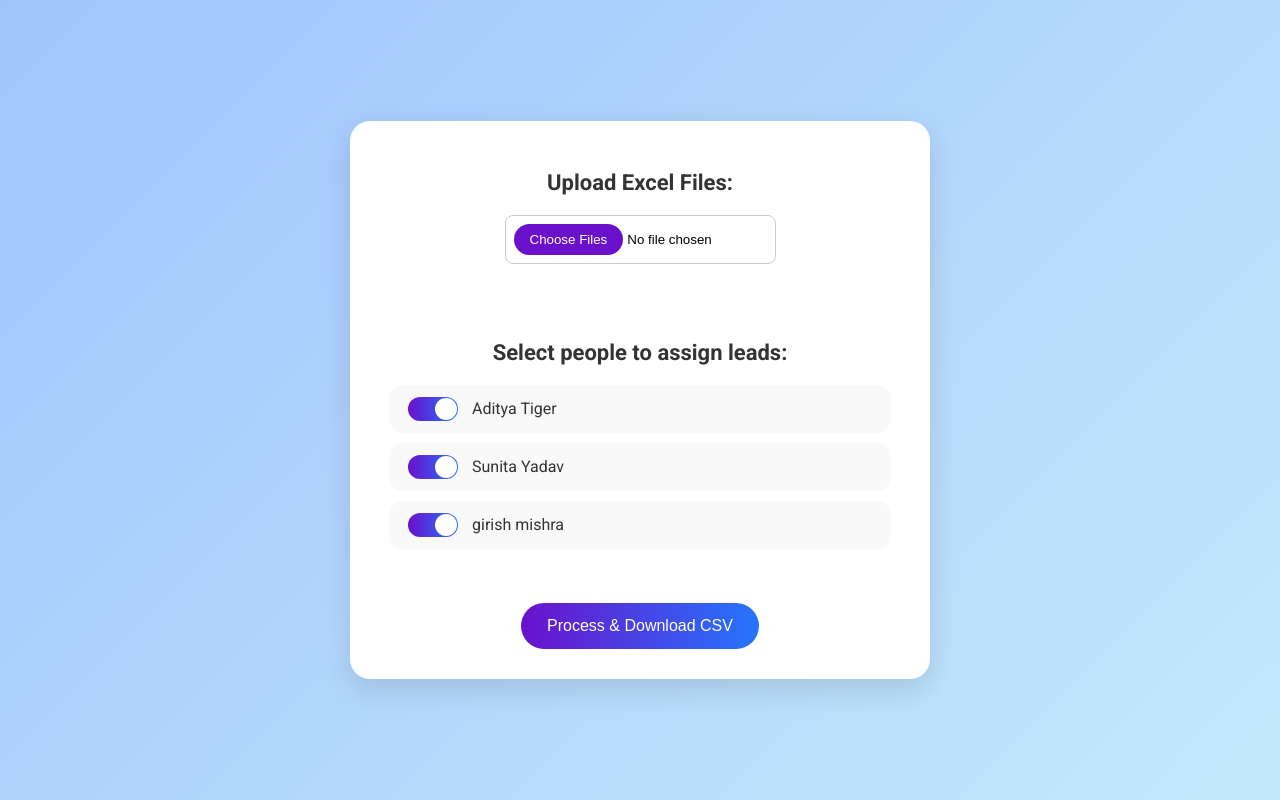
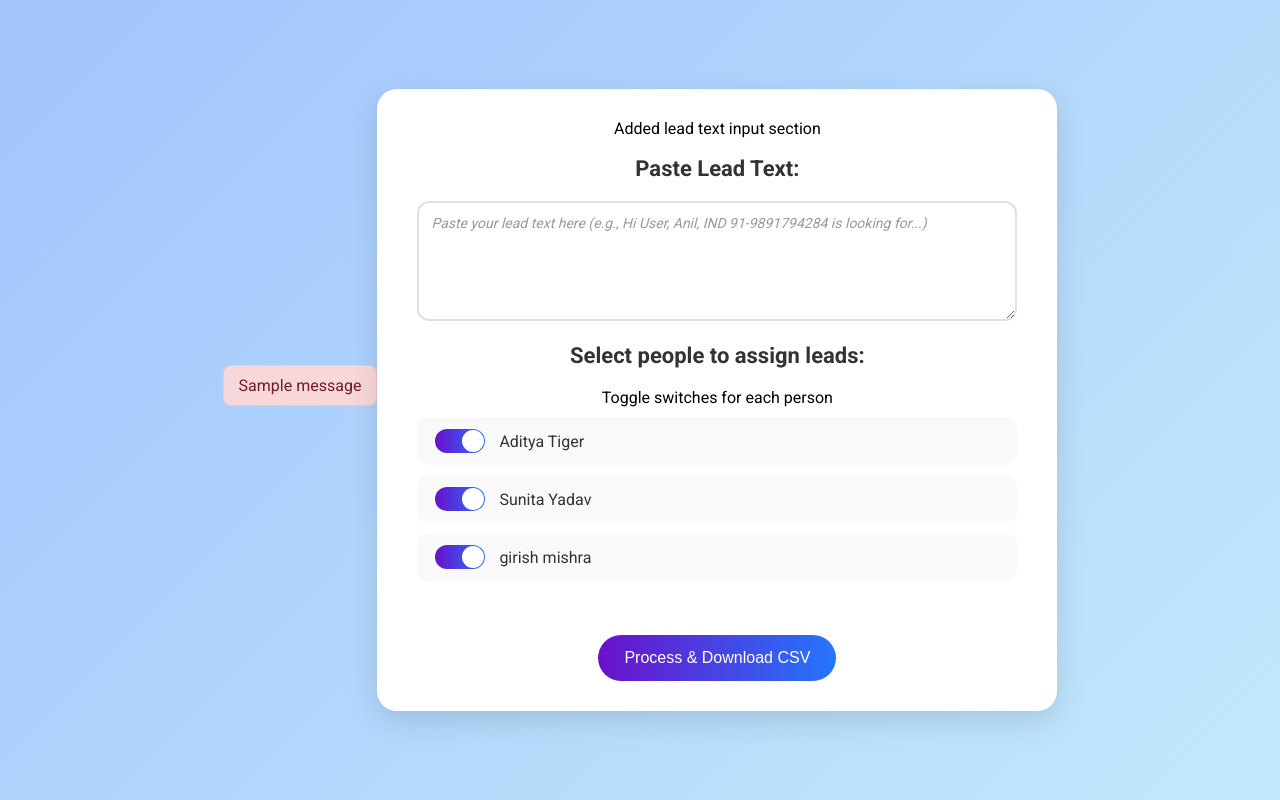
Before and after one commit to yash406/Flast-excel, a Flask app: page / in a window 1280 px wide. Run offline with Flask 3, Linux system fonts and the light colour scheme; one stand-in notice (Sample message) is shown.

Commit message:
Update index.html

```diff
--- a/templates/index.html
+++ b/templates/index.html
@@ -23,7 +23,7 @@
       padding: 30px 40px;
       border-radius: 20px;
       box-shadow: 0 10px 30px rgba(0, 0, 0, 0.12);
-      max-width: 500px;
+      max-width: 600px;
       width: 90%;
       text-align: center;
     }
@@ -32,6 +32,30 @@
       font-size: 22px;
       margin-bottom: 20px;
       color: #333;
+    }
+
+    /* Added styles for lead text textarea */
+    textarea {
+      width: 100%;
+      min-height: 120px;
+      padding: 12px;
+      border: 2px solid #e0e0e0;
+      border-radius: 12px;
+      font-family: 'Roboto', sans-serif;
+      font-size: 14px;
+      resize: vertical;
+      transition: border-color 0.3s;
+      box-sizing: border-box;
+    }
+
+    textarea:focus {
+      outline: none;
+      border-color: #6a11cb;
+    }
+
+    textarea::placeholder {
+      color: #999;
+      font-style: italic;
     }
 
     input[type="file"] {
@@ -56,26 +80,6 @@
       background: #2575fc;
     }
 
-    label {
-      display: block;
-      background: #f5f5f5;
-      padding: 10px 14px;
-      border-radius: 12px;
-      margin: 8px 0;
-      text-align: left;
-      cursor: pointer;
-      transition: 0.3s;
-      font-weight: 500;
-    }
-
-    label:hover {
-      background: #eaeaea;
-    }
-
-    input[type="checkbox"] {
-      margin-right: 10px;
-    }
-
     button[type="submit"] {
       background: #2575fc;
       background: linear-gradient(to right, #6a11cb, #2575fc);
@@ -93,7 +97,7 @@
       opacity: 0.9;
     }
 
-    /* Custom styled checkbox switches */
+    /* Custom styled checkbox switches from reference */
     .checkbox-container {
       display: flex;
       align-items: center;
@@ -148,27 +152,85 @@
       font-weight: 500;
       color: #333;
     }
+
+    /* Flash messages */
+    .flash-messages {
+      margin-bottom: 20px;
+    }
+
+    .flash-message {
+      padding: 10px 15px;
+      border-radius: 8px;
+      margin-bottom: 10px;
+    }
+
+    .flash-message.alert {
+      background-color: #f8d7da;
+      color: #721c24;
+      border: 1px solid #f5c6cb;
+    }
+
+    /* Added section divider styling */
+    .section-divider {
+      margin: 30px 0;
+      text-align: center;
+      position: relative;
+    }
+
+    .section-divider::before {
+      content: "";
+      position: absolute;
+      top: 50%;
+      left: 0;
+      right: 0;
+      height: 1px;
+      background: #e0e0e0;
+    }
+
+    .section-divider span {
+      background: #fff;
+      padding: 0 15px;
+      color: #666;
+      font-size: 14px;
+    }
   </style>
 </head>
 
 <body>
+  {% with messages = get_flashed_messages() %}
+    {% if messages %}
+      <div class="flash-messages">
+        {% for message in messages %}
+          <div class="flash-message alert">{{ message }}</div>
+        {% endfor %}
+      </div>
+    {% endif %}
+  {% endwith %}
+
   <form method="POST" enctype="multipart/form-data">
-    <h2>Upload Excel Files:</h2>
-    <input type="file" name="excel_files" multiple required><br><br>
+     Added lead text input section
+    <h2>Paste Lead Text:</h2>
+    <textarea name="lead_text" placeholder="Paste your lead text here (e.g., Hi User, Anil, IND 91-9891794284 is looking for...)"></textarea>
+
+    <!-- <div class="section-divider">
+      <span>OR</span>
+    </div> -->
+
+    <!-- <h2>Upload Excel Files:</h2>
+    <input type="file" name="excel_files" multiple><br><br> -->
 
     <h2>Select people to assign leads:</h2>
+     Toggle switches for each person
     {% for person in people %}
     <label class="checkbox-container">
       <input type="checkbox" name="selected_people" value="{{ person['Lead generated by'] }}" checked>
       <span class="custom-checkbox"></span>
       <span class="checkbox-label">{{ person['Lead generated by'] }}</span>
     </label>
-
     {% endfor %}
 
-    <br><button type="submit">Process & Download CSV</button>
-  </form>
-
+    <br>
+    <button type="submit"><span>Process & Download CSV</span></button>
   </form>
 </body>
 
```
